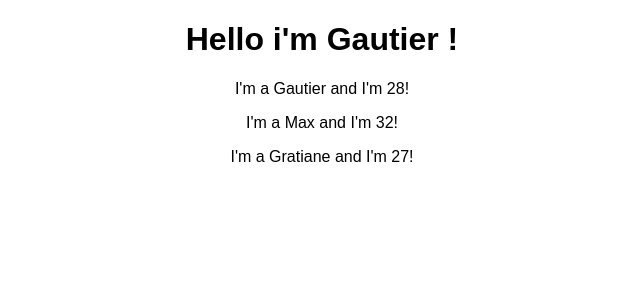
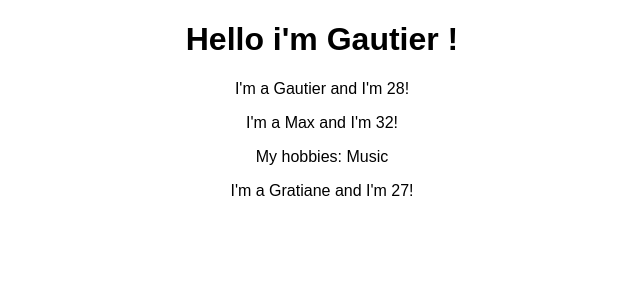
Before and after one commit to GBorot/react-complete-guide-2, a React (Create React App) app: page / in a window 1280 px wide. Shown: the top 300 px of the page, without its empty margins (318-958 px from the left). Built offline with nearby package versions, Linux system fonts and the light colour scheme.

Commit message:
added props.children

```diff
--- a/src/Person/Person.js
+++ b/src/Person/Person.js
@@ -2,9 +2,12 @@ import React from "react";
 
 const person = props => {
   return (
-    <p>
-      I'm a {props.name} and I'm {props.age}!
-    </p>
+    <div>
+      <p>
+        I'm a {props.name} and I'm {props.age}!
+      </p>
+      <p>{props.children}</p>
+    </div>
   );
 };
 
```
